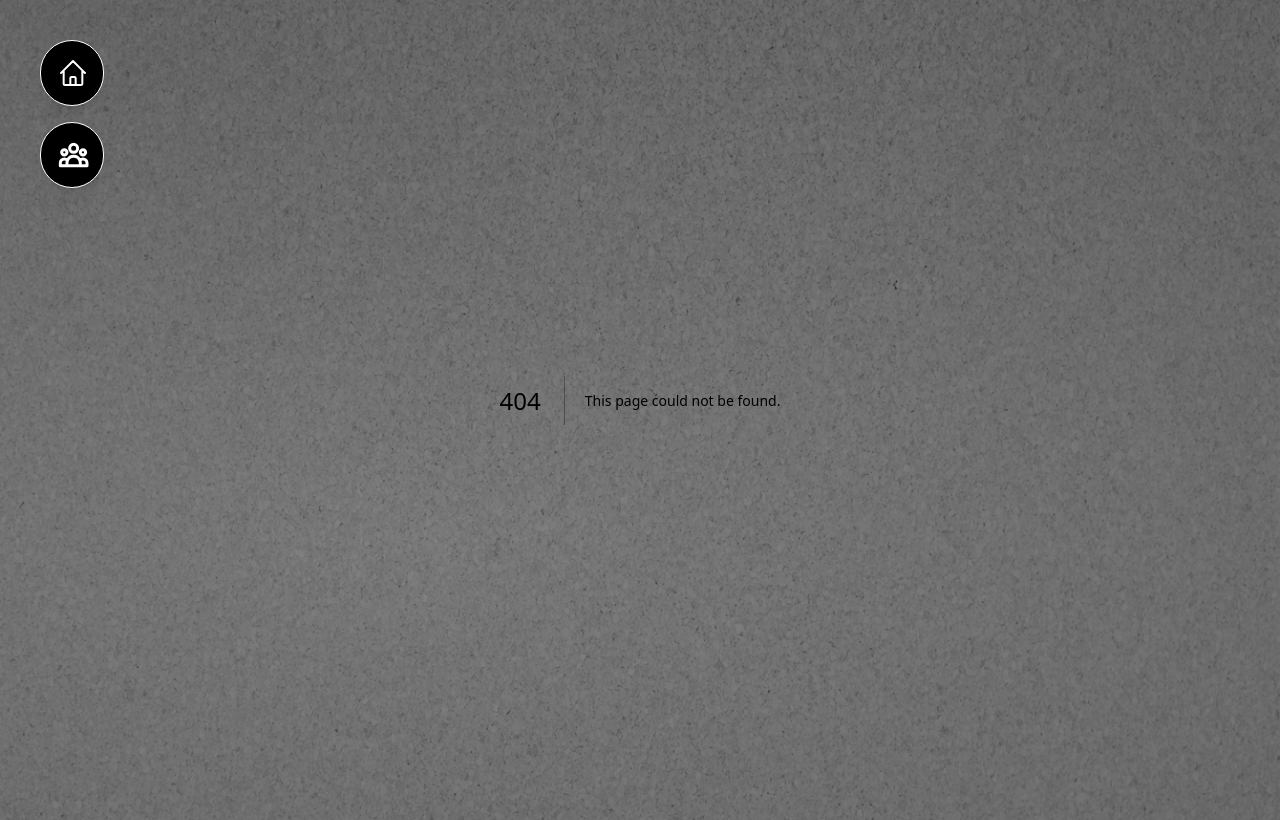
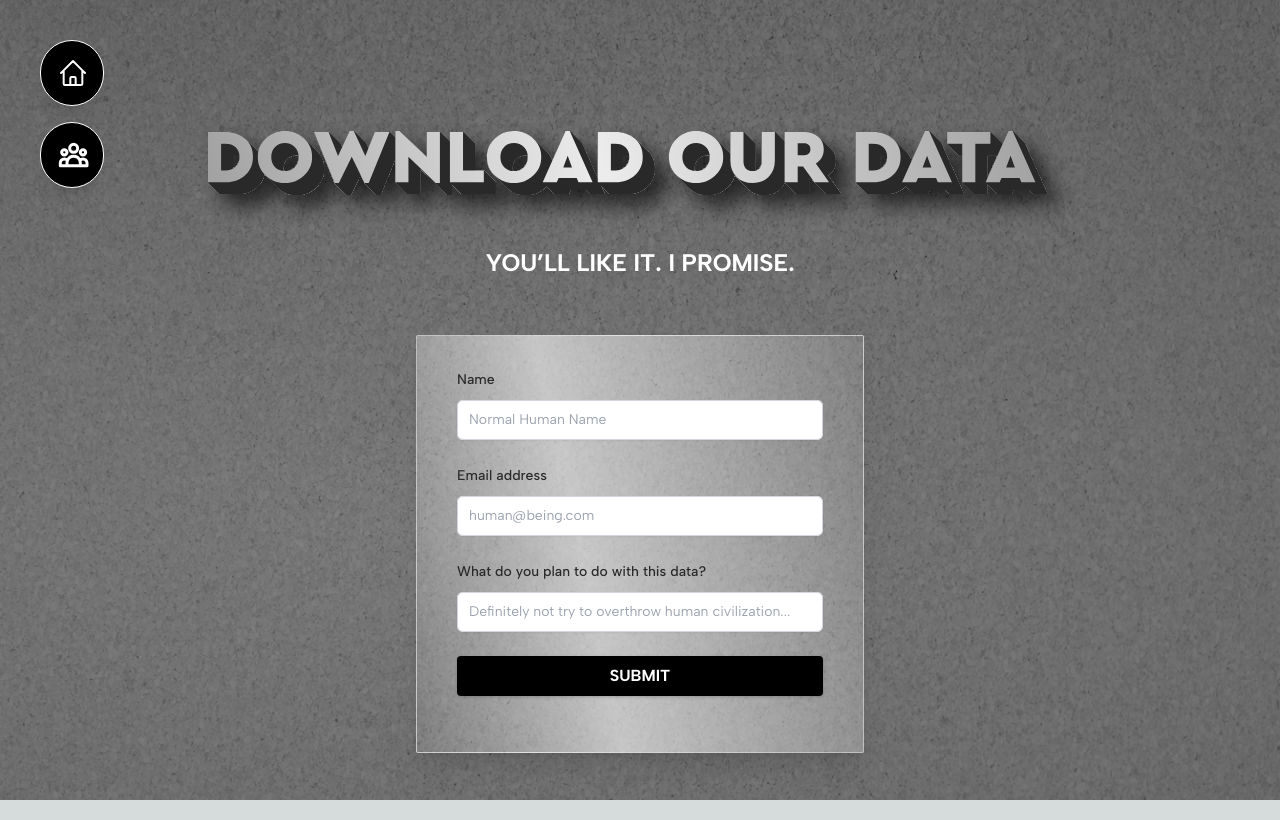
Before and after one commit to agencyenterprise/hack-2023-TryTrickAI-ui, a Next.js app: page /download in a window 1280 px wide. Before the commit this address had no page. Built offline with nearby package versions, Linux system fonts and the light colour scheme.

Commit message:
feat: download data page

```diff
--- /dev/null
+++ b/src/app/download/page.js
@@ -0,0 +1,80 @@
+'use client'
+import { Button } from "@/components/Button"
+import { TrickAiService } from "@/trickAiService"
+import { useState } from "react"
+
+export default function FormDataRequest() {
+  const [form, setForm] = useState({
+    name: '',
+    email: '',
+    interest: ''
+  })
+  const [message, setMessage] = useState('')
+
+  const submit = async () => {
+    try {
+      await TrickAiService.getOurData(form)
+      setMessage('Thanks for your interest! We’ll be in touch soon.')
+    } catch (error) {
+      setMessage(error.message)
+    }
+  }
+
+  const setFormValue = (e) => {
+    setForm((prevForm) => ({ ...prevForm, [e.target.name]: e.target.value }))
+  }
+
+  return (
+    <>
+      <Header />
+      <div className="space-y-6 text-black mx-auto">
+        <h2 className="text-2xl font-bold uppercase text-center text-white mb-14">You’ll like it. I promise.</h2>
+        <div className="sm:min-w-[448px] space-y-6 px-10 py-8 rounded-sm drop-shadow-white shadow-xl bg-leaderboard-card border border-white/50">
+          <Input
+            label="Name"
+            placeholder="Normal Human Name"
+            name="name"
+            onChange={setFormValue}
+            />
+          <Input
+            label="Email address"
+            placeholder="human@being.com"
+            name="email"
+            type="email"
+            onChange={setFormValue}
+            />
+          <Input
+            label="What do you plan to do with this data?"
+            placeholder="Definitely not try to overthrow human civilization..."
+            name="interest"
+            onChange={setFormValue}
+          />
+          <Button onClick={submit} className="bg-black w-full">Submit</Button>
+          <p className="text-black">{message}</p>
+        </div>
+      </div>
+    </>
+  )
+}
+
+function Input({ label, type='text', ...props }) {
+  const id = props.id || props.name
+  return (
+    <div>
+      <label htmlFor={id} className="block text-sm font-medium leading-6 text-[#292929]">
+        {label}
+      </label>
+      <div className="mt-2">
+        <input
+          id={id}
+          {...props}
+          className="w-full rounded-md border-0 py-2 px-3 text-gray-900 shadow-sm ring-1 ring-inset ring-gray-300 placeholder:text-gray-400 focus:ring-2 focus:ring-inset focus:ring-indigo-600 sm:text-sm sm:leading-6"
+        />
+      </div>
+    </div>
+  )
+}
+
+function Header() {
+  return <img className="mx-auto mt-24 mb-5" src="/download.svg" />
+}
--- a/src/app/result/request-data/page.js
+++ /dev/null
@@ -1,39 +0,0 @@
-import { Button } from "@/components/Button"
-import { Title } from "@/components/Title"
-
-export default function FormDataRequest() {
-  return (
-    <>
-      <div className="text-center space-y-6">
-        <Title>Download Our Data</Title>
-      </div>
-      <div className="space-y-6 text-black mx-auto">
-        <h2>It's super fun data. You'll like it. I promise.</h2>
-        <div className="sm:min-w-[448px] space-y-6 px-10 py-8 rounded-lg drop-shadow-white shadow shadow-white bg-gray-900">
-          <Input label="Name" name="name" />
-          <Input label="Email address" name="email" />
-          <Input label="What do you plan to do with this data?" name="plans" />
-          <Button className="bg-indigo-600 w-full">Submit</Button>
-        </div>
-      </div>
-    </>
-  )
-}
-
-function Input({ label, type='text', ...props }) {
-  const id = props.id || props.name
-  return (
-    <div>
-      <label htmlFor={id} className="block text-sm font-medium leading-6 text-white">
-        {label}
-      </label>
-      <div className="mt-2">
-        <input
-          id={id}
-          {...props}
-          className="w-full rounded-md border-0 py-2 px-3 text-gray-900 shadow-sm ring-1 ring-inset ring-gray-300 placeholder:text-gray-400 focus:ring-2 focus:ring-inset focus:ring-indigo-600 sm:text-sm sm:leading-6"
-        />
-      </div>
-    </div>
-  )
-}
--- a/src/trickAiService.js
+++ b/src/trickAiService.js
@@ -38,5 +38,14 @@ export const TrickAiService = {
   },
   getLeaderboard() {
     return fetchWrapper(`${BASE_URL}/load-results`)
+  },
+  getOurData({ name, email, interest }) {
+    return fetchWrapper(`${BASE_URL}/store-researcher-info`, {
+      method: 'POST',
+      headers: {
+        'Content-Type': 'application/json'
+      },
+      body: JSON.stringify({ name, email, interest })
+    })
   }
 }
```
Also changed, not shown: public/download.svg (added).
